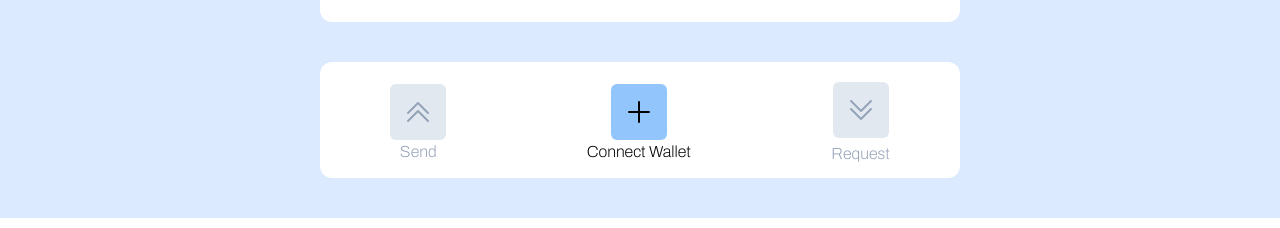
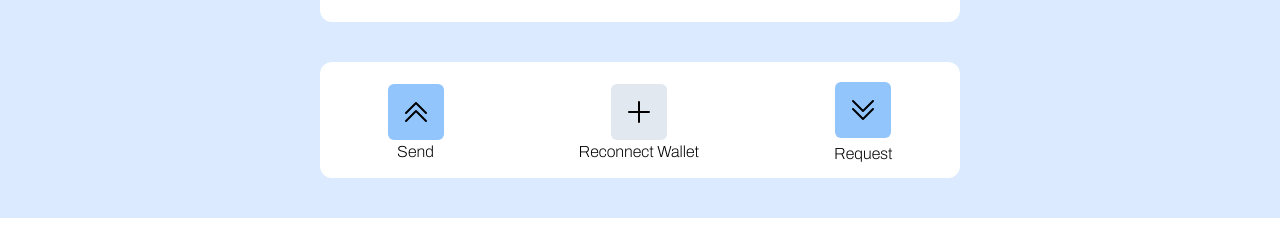
Before and after one commit to matewilk/matewilk-demos, a Next.js app: page /dashboard in a window 1280 px wide. Shown: the part 338-566 px from the top of the page. Built offline with nearby package versions, Linux system fonts and the light colour scheme.

Commit message:
(feat): useReducer useContext useWallet for wallet actions

```diff
--- a/src/components/layout/Intro.tsx
+++ b/src/components/layout/Intro.tsx
@@ -1,3 +1,5 @@
+import Link from "next/link";
+
 const Intro = () => {
   return (
     <div className="mx-auto max-w-7xl px-4 pb-16 pt-20 text-center sm:px-6 lg:px-8 lg:pt-32">
@@ -7,18 +9,18 @@
         pulvinar, pharetra odio
       </p>
       <div className="mt-10 flex justify-center gap-x-6">
-        <a
+        <Link
           href="/api/auth/signin"
           className="btn-black rounded-full0 group inline-flex items-center justify-center"
         >
           Sign up
-        </a>
-        <a
+        </Link>
+        <Link
           href="/api/auth/signin"
           className="btn-white group inline-flex cursor-pointer items-center justify-center"
         >
           Sign in
-        </a>
+        </Link>
       </div>
     </div>
   );
--- a/src/components/wallet/Wallet.tsx
+++ b/src/components/wallet/Wallet.tsx
@@ -1,108 +1,31 @@
-import { ethers } from "ethers";
-import { useState, useEffect } from "react";
+import { useEffect } from "react";
+
+import { useWallet } from "./WalletContext";
+import { chainChange } from "./actions";
 import WalletBalance from "./WalletBalance";
 import WalletActions from "./WalletActions";
 
-const noExtensionText =
-  "It does appear you don't have a crypto wallet extension installed in your browser";
-
 const Wallet = () => {
-  const [wallet, setWallet] = useState({
-    connected: false,
-    balance: "",
-    address: "",
-    error: "",
-  });
-
-  // args is chain hex number
-  const chainChange = async (args: any) => {
-    // switch chain
-    const ethscanProvider = new ethers.providers.EtherscanProvider(
-      parseInt(args, 16) // hex to decimal
-    );
-
-    // reconnect wallet (with new chain)
-    await connectWallet();
-
-    // fetch wallet history (move logic somewhere else)
-    const history = await ethscanProvider.getHistory(wallet.address);
-    history.map((tr) => {
-      console.log(ethers.utils.formatEther(tr.value /* wei */)); // transaction value in eth
-    });
-  };
+  const { dispatch } = useWallet();
 
   useEffect(() => {
     if (window.ethereum) {
       const { ethereum } = window;
-      ethereum.on("chainChanged", chainChange);
+      ethereum.on("chainChanged", chainChange(dispatch));
       // ethereum.on("accountsChanged", () => {});
 
       return () => {
-        ethereum.removeListener("chainChanged", chainChange);
+        ethereum.removeListener("chainChanged", chainChange(dispatch));
         // ethereum.removeListener("accountsChanged", () => {}));
       };
     }
-  });
-
-  const sendTransaction = async () => {
-    if (window.ethereum) {
-      try {
-        const provider = new ethers.providers.Web3Provider(window.ethereum);
-        const signer = provider.getSigner();
-        const address = await signer.getAddress();
-
-        const tx: ethers.providers.TransactionRequest = {
-          from: address,
-          to: "0xd0C8837f161F0f6546D29FeBeB1F530bA66b5010",
-          value: ethers.utils.parseEther("0.0001"),
-          nonce: await provider.getTransactionCount(address),
-          gasLimit: ethers.utils.hexlify(10000),
-          gasPrice: ethers.utils.hexlify(await provider.getGasPrice()),
-        };
-
-        const transaction = await signer.sendTransaction(tx);
-        console.log(transaction);
-      } catch (e: any) {
-        console.log(e);
-      }
-    }
-  };
-
-  const connectWallet = async () => {
-    if (window.ethereum) {
-      try {
-        const provider = new ethers.providers.Web3Provider(
-          window.ethereum,
-          "any"
-        );
-        await provider.send("eth_requestAccounts", []);
-        const signer = provider.getSigner();
-        const address = await signer.getAddress();
-        const balance = await provider.getBalance(address);
-        const ethBalance = ethers.utils.formatEther(balance);
-
-        setWallet({ ...wallet, connected: true, balance: ethBalance, address });
-      } catch (error: any) {
-        setWallet({ ...wallet, connected: false, error: error.message! });
-      }
-    } else {
-      setWallet({
-        ...wallet,
-        connected: false,
-        error: noExtensionText,
-      });
-    }
-  };
+  }, []);
 
   return (
     <section id="balance" aria-label="balance">
       <div className="mx-auto flex h-min max-w-7xl flex-col items-center justify-between gap-10 bg-blue-100 py-10">
-        <WalletBalance {...wallet} />
-        <WalletActions
-          connectWallet={connectWallet}
-          sendTransaction={sendTransaction}
-          connected={wallet.connected}
-        />
+        <WalletBalance />
+        <WalletActions />
       </div>
     </section>
   );
--- a/src/components/wallet/WalletActions.tsx
+++ b/src/components/wallet/WalletActions.tsx
@@ -3,14 +3,12 @@
   ChevronDoubleDownIcon,
   PlusIcon,
 } from "@heroicons/react/24/outline";
+import { connectWallet, sendTransaction } from "./actions";
+import { useWallet } from "./WalletContext";
 
-const SendButton = ({
-  connected,
-  sendTransaction,
-}: {
-  connected: boolean;
-  sendTransaction: Function;
-}) => {
+const SendButton = () => {
+  const { wallet: connected, dispatch } = useWallet();
+
   return (
     <div
       className={`flex flex-col items-center gap-1 p-3 ${
@@ -20,7 +18,7 @@
       <button
         className="flex flex-col items-center"
         onClick={() => {
-          sendTransaction();
+          sendTransaction(dispatch);
         }}
       >
         <ChevronDoubleUpIcon
@@ -36,18 +34,14 @@
   );
 };
 
-const ConnectButton = ({
-  connected,
-  connectWallet,
-}: {
-  connected: boolean;
-  connectWallet: Function;
-}) => {
+const ConnectButton = () => {
+  const { wallet: connected, dispatch } = useWallet();
+
   return (
     <div className="flex flex-col items-center gap-1 p-3">
       <button
         className="flex flex-col items-center"
-        onClick={() => connectWallet()}
+        onClick={() => connectWallet(dispatch)}
       >
         <PlusIcon
           className={`h-14 w-14 rounded-md ${
@@ -60,7 +54,9 @@
   );
 };
 
-const ReceiveButton = ({ connected }: { connected: boolean }) => {
+const ReceiveButton = () => {
+  const { wallet: connected } = useWallet();
+
   return (
     <div
       className={`flex flex-col items-center gap-1 p-3 ${
@@ -79,20 +75,12 @@
   );
 };
 
-const WalletActions = ({
-  connectWallet,
-  sendTransaction,
-  connected,
-}: {
-  connectWallet: Function;
-  sendTransaction: Function;
-  connected: boolean;
-}) => {
+const WalletActions = () => {
   return (
     <div className="flex w-full max-w-2xl flex-row items-center justify-around rounded-xl bg-white pt-2 sm:w-3/4 lg:w-1/2">
-      <SendButton connected={connected} sendTransaction={sendTransaction} />
-      <ConnectButton connected={connected} connectWallet={connectWallet} />
-      <ReceiveButton connected={connected} />
+      <SendButton />
+      <ConnectButton />
+      <ReceiveButton />
     </div>
   );
 };
--- a/src/components/wallet/WalletBalance.tsx
+++ b/src/components/wallet/WalletBalance.tsx
@@ -1,16 +1,10 @@
 import truncateEthAddress from "../../../utils/truncate-eth-address";
+import { useWallet } from "./WalletContext";
 
-const WalletBalance = ({
-  connected,
-  address,
-  balance,
-  error,
-}: {
-  connected: boolean;
-  address: string;
-  balance: string;
-  error: string;
-}) => {
+const WalletBalance = () => {
+  const {
+    wallet: { connected, balance, address, error },
+  } = useWallet();
   return (
     <div className="h-64 w-full max-w-2xl rounded-xl bg-white p-10 sm:w-3/4 lg:w-1/2">
       {connected ? (
--- /dev/null
+++ b/src/components/wallet/WalletContext.tsx
@@ -0,0 +1,50 @@
+import React, {
+  type Dispatch,
+  createContext,
+  useContext,
+  useReducer,
+} from "react";
+import { walletReducer } from "./walletReducer";
+
+export type WalletState = {
+  connected: boolean;
+  chain: string;
+  balance: string;
+  address: string;
+  error: string;
+  transaction: unknown;
+  history: [];
+};
+
+const initialState: WalletState = {
+  connected: false,
+  chain: "",
+  balance: "",
+  address: "",
+  error: "",
+  transaction: {},
+  history: [],
+};
+
+const WalletContext = createContext(
+  {} as { wallet: WalletState; dispatch: Dispatch<any> }
+);
+
+export function WalletProvider({ children }: { children: React.ReactNode }) {
+  const [wallet, dispatch] = useReducer(walletReducer, initialState);
+
+  return (
+    <WalletContext.Provider value={{ wallet, dispatch }}>
+      {children}
+    </WalletContext.Provider>
+  );
+}
+
+export function useWallet() {
+  const context = useContext(WalletContext);
+  if (!context) {
+    throw new Error("useWallet must be used with a WalletProvider");
+  }
+
+  return context;
+}
--- /dev/null
+++ b/src/components/wallet/actions.ts
@@ -0,0 +1,82 @@
+import { type Dispatch, type ReducerAction } from "react";
+import { ethers } from "ethers";
+import {
+  connect,
+  send,
+  chainChange as chainChangeAction,
+} from "./walletReducer";
+
+const noExtensionText =
+  "It does appear you don't have a crypto wallet extension installed in your browser";
+
+export const connectWallet = async (dispatch: Dispatch<ReducerAction<any>>) => {
+  if (window.ethereum) {
+    try {
+      const provider = new ethers.providers.Web3Provider(
+        window.ethereum,
+        "any"
+      );
+      await provider.send("eth_requestAccounts", []);
+      const signer = provider.getSigner();
+      const address = await signer.getAddress();
+      const bigBalance = await provider.getBalance(address);
+      const balance = ethers.utils.formatEther(bigBalance);
+
+      dispatch(
+        connect({
+          connected: true,
+          balance,
+          address,
+        })
+      );
+    } catch (error: any) {
+      dispatch(connect({ error: error.message }));
+    }
+  } else {
+    dispatch(connect({ error: noExtensionText }));
+  }
+};
+
+export const chainChange =
+  (dispatch: Dispatch<ReducerAction<any>>) =>
+  // args is chain hex number
+  async (chainHex: string) => {
+    const chainDecimal = parseInt(chainHex, 16); // hex to decimal
+    // switch chain
+    new ethers.providers.EtherscanProvider(chainDecimal);
+    // update chain in state
+    dispatch(chainChangeAction(chainDecimal));
+    // reconnect wallet (with new chain)
+    await connectWallet(dispatch);
+    // fetch wallet history (move logic somewhere else)
+    // const history = await ethscanProvider.getHistory(wallet.address);
+    // history.map((tr) => {
+    //   console.log(ethers.utils.formatEther(tr.value /* wei */)); // transaction value in eth
+    // });
+  };
+
+export const sendTransaction = async (
+  dispatch: Dispatch<ReducerAction<any>>
+) => {
+  if (window.ethereum) {
+    try {
+      const provider = new ethers.providers.Web3Provider(window.ethereum);
+      const signer = provider.getSigner();
+      const address = await signer.getAddress();
+
+      const tx: ethers.providers.TransactionRequest = {
+        from: address,
+        to: "0xd0C8837f161F0f6546D29FeBeB1F530bA66b5010",
+        value: ethers.utils.parseEther("0.0001"),
+        nonce: await provider.getTransactionCount(address),
+        gasLimit: ethers.utils.hexlify(10000),
+        gasPrice: ethers.utils.hexlify(await provider.getGasPrice()),
+      };
+
+      const transaction = await signer.sendTransaction(tx);
+      dispatch(send({ transaction }));
+    } catch (e: any) {
+      dispatch(send({ error: e.message }));
+    }
+  }
+};
--- /dev/null
+++ b/src/components/wallet/walletReducer.ts
@@ -0,0 +1,59 @@
+import { WalletState } from "./WalletContext";
+
+// actions
+export const CONNECT = "CONNECT";
+export const SEND_TRANSACTION = "SEND_TRANSACTION";
+export const CHAIN_CHANGE = "CHAIN_CHANGE";
+export const FETCH_HISTORY = "FETCH_HISTORY";
+
+// action creators
+export const connect = (data: Partial<WalletState>) => ({
+  type: CONNECT,
+  ...data,
+});
+
+export const send = (data: Partial<WalletState>) => ({
+  type: SEND_TRANSACTION,
+  ...data,
+});
+
+export const chainChange = (chain: number) => ({
+  type: CHAIN_CHANGE,
+  chain,
+});
+
+export const fetchHistory = (data: any) => ({
+  type: FETCH_HISTORY,
+});
+
+export const walletReducer = (wallet: WalletState, action: any) => {
+  switch (action.type) {
+    case CONNECT: {
+      return {
+        ...wallet,
+        connected: action.connected,
+        balance: action.balance,
+        address: action.address,
+        error: action.error,
+      };
+    }
+    case SEND_TRANSACTION: {
+      return {
+        ...wallet,
+        transaction: action.transaction,
+        error: action.error,
+      };
+    }
+    case CHAIN_CHANGE: {
+      return {
+        ...wallet,
+        chain: action.chain,
+      };
+    }
+    case FETCH_HISTORY: {
+    }
+    default: {
+      throw Error("Unknown action: " + action.type);
+    }
+  }
+};
```
Also changed, not shown: src/components/layout/FaqsGrid.tsx (+35 -1 lines), src/components/layout/Header.tsx (+4 -3 lines), src/pages/content.ts (deleted, +0 -36 lines), src/pages/dashboard.tsx (+32 -31 lines).
